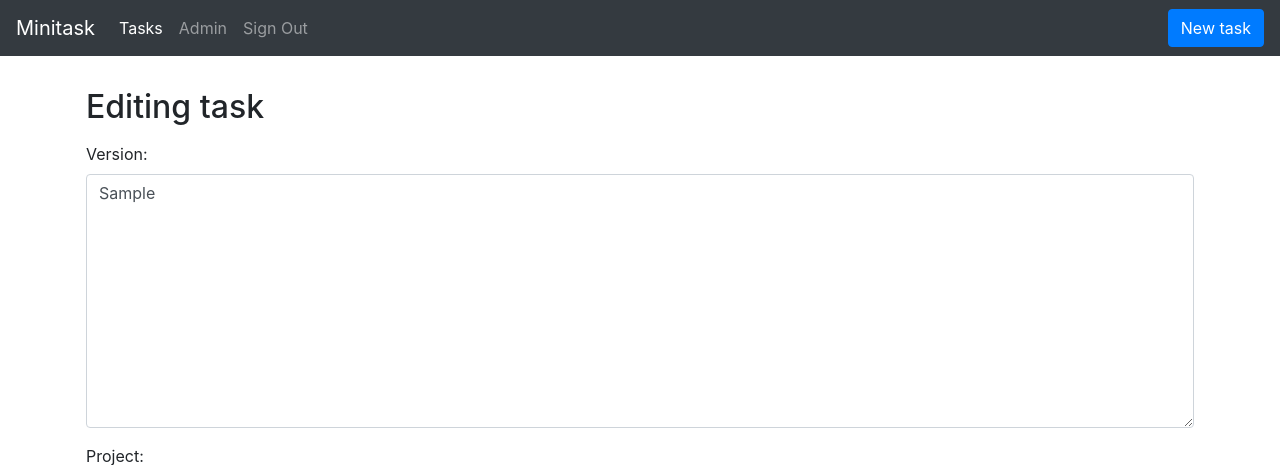
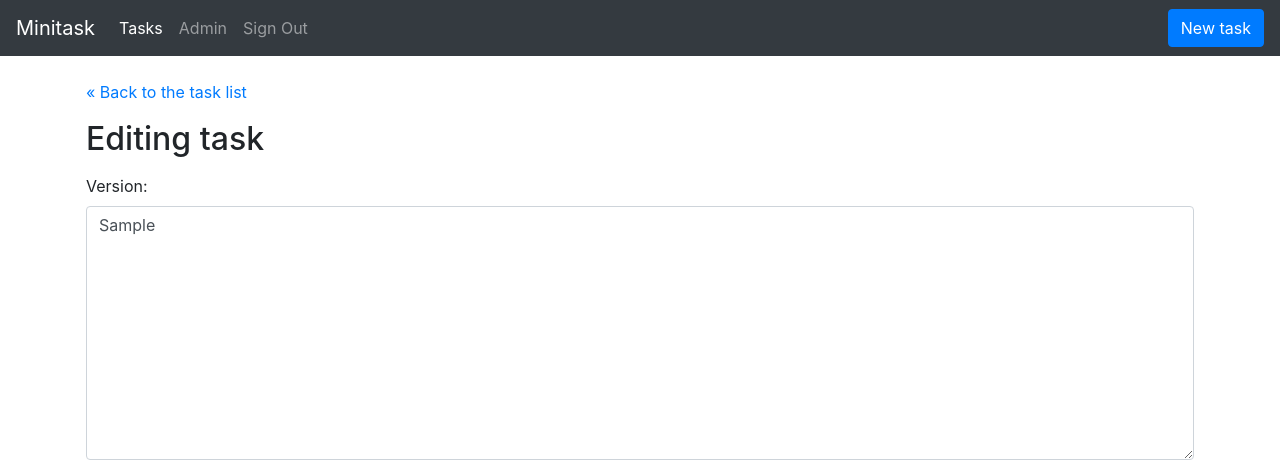
Before and after one commit to salomvary/minitask, a Django app: page /tasks/1/edit in a window 1280 px wide. Shown: the top 465 px of the page. Run offline with Django 3.2, Linux system fonts and the light colour scheme; a user stored in the database is signed in; tables that the repository leaves empty hold one stand-in row (values such as "Sample post"); some libraries are stand-ins or nearby versions.

Commit message:
Add "back to task list" navigation links

```diff
--- a/tasks/templates/index.html
+++ b/tasks/templates/index.html
@@ -29,7 +29,7 @@
       <tr>
         <td>{{task.project}}</td>
         <td>
-          <a href="{% url 'detail' task.id %}">
+          <a href="{% url 'detail' task.id %}{{ form.data|to_query_str }}">
             {{task.title}}
           </a>
         </td>
--- a/tasks/templates/tasks/edit.html
+++ b/tasks/templates/tasks/edit.html
@@ -1,7 +1,15 @@
 {% extends "base.html" %}
 {% load i18n %}
+{% load tasks_extras %}
 {% block title %}{% trans "Editing task" %}{% endblock %}
 {% block content %}
+
+<nav class="my-2">
+    <a href="{% url 'index' %}{{ last_task_filter|to_query_str }}">
+        <span aria-hidden="true">&laquo;</span>
+        {% translate "Back to the task list" %}
+    </a>
+</nav>
 
 <h2 class="my-3">{% trans "Editing task" %}</h2>
 
--- a/tasks/templatetags/tasks_extras.py
+++ b/tasks/templatetags/tasks_extras.py
@@ -1,4 +1,7 @@
+from urllib.parse import urlencode
+
 from django import template
+
 from ..formats import full_name_format
 
 register = template.Library()
@@ -45,3 +48,15 @@ def user_str(user):
             return user.username
     else:
         return user
+
+
+@register.filter(name="to_query_str")
+def to_query_str(mapping):
+    """Turn a mapping into a query string"""
+
+    if mapping:
+        query_str = urlencode(mapping)
+        if len(query_str) > 0:
+            return "?" + query_str
+
+    return ""
--- a/tasks/views.py
+++ b/tasks/views.py
@@ -34,6 +34,10 @@ def index(request):
 
     elif "next_due_date" in request.GET:
         form.next_due_date()
+
+    # "Remember" the last filter query so that the "back to the task list"
+    # links can return to a *filtered* list
+    request.session["last_task_filter"] = form.data
 
     tasks = (
         Task.objects.visible_to_user(request.user)
@@ -79,15 +83,8 @@ def task_detail(request, task_id):
     task = get_object_or_404(Task.objects.visible_to_user(request.user), pk=task_id)
     note_form = NoteForm(request.POST)
     archive_task_form = ArchiveTaskForm(None, instance=task)
-    return render(
-        request,
-        "tasks/detail.html",
-        {
-            "user": request.user,
-            "task": task,
-            "note_form": note_form,
-            "archive_task_form": archive_task_form,
-        },
+    return render_task_detail(
+        request, task, note_form=note_form, archive_task_form=archive_task_form,
     )
 
 
@@ -101,16 +98,8 @@ def edit_task(request, task_id):
             try:
                 form.save()
             except ConcurrentUpdate:
-                return render(
-                    request,
-                    "tasks/edit.html",
-                    {
-                        "user": request.user,
-                        "task": task,
-                        "form": form,
-                        "is_concurrent_update": True,
-                    },
-                    status=409,
+                return render_task_edit(
+                    request, task, form, is_concurrent_update=True, status=409,
                 )
 
             action = request.POST.get("action")
@@ -121,18 +110,9 @@ def edit_task(request, task_id):
             else:
                 return redirect("detail", task.id)
         else:
-            return render(
-                request,
-                "tasks/edit.html",
-                {"user": request.user, "task": task, "form": form},
-                status=400,
-            )
+            return render_task_edit(request, task, form, status=400)
     else:
-        return render(
-            request,
-            "tasks/edit.html",
-            {"user": request.user, "task": task, "form": form},
-        )
+        return render_task_edit(request, task, form)
 
 
 @login_required
@@ -141,21 +121,19 @@ def archive_task(request, task_id):
 
     task = get_object_or_404(Task.objects.visible_to_user(request.user), pk=task_id)
     form = ArchiveTaskForm(request.POST or None, instance=task)
+    note_form = NoteForm()
 
     if request.method == "POST":
         if form.is_valid():
             try:
                 form.save()
             except ConcurrentUpdate:
-                return render(
+                return render_task_detail(
                     request,
-                    "tasks/detail.html",
-                    {
-                        "user": request.user,
-                        "task": task,
-                        "archive_task_form": form,
-                        "is_concurrent_update": True,
-                    },
+                    task,
+                    archive_task_form=form,
+                    note_form=note_form,
+                    is_concurrent_update=True,
                     status=409,
                 )
             return redirect("detail", task.id)
@@ -234,16 +212,45 @@ def create_note(request, task_id):
                 reverse("detail", args=[task.id]) + "#note-" + str(form.instance.id)
             )
         else:
-            return render(
+            return render_task_detail(
                 request,
-                "tasks/detail.html",
-                {
-                    "user": request.user,
-                    "task": task,
-                    "note_form": form,
-                    "archive_task_form": archive_task_form,
-                },
+                task,
+                note_form=form,
+                archive_task_form=archive_task_form,
                 status=400,
             )
     else:
         return redirect("detail", task.id)
+
+
+def render_task_detail(
+    request, task, note_form, archive_task_form, is_concurrent_update=False, **kwargs
+):
+    return render(
+        request,
+        "tasks/detail.html",
+        {
+            "user": request.user,
+            "task": task,
+            "note_form": note_form,
+            "archive_task_form": archive_task_form,
+            "is_concurrent_update": is_concurrent_update,
+            "last_task_filter": request.session.get("last_task_filter"),
+        },
+        **kwargs
+    )
+
+
+def render_task_edit(request, task, form, is_concurrent_update=False, **kwargs):
+    return render(
+        request,
+        "tasks/edit.html",
+        {
+            "user": request.user,
+            "task": task,
+            "form": form,
+            "is_concurrent_update": is_concurrent_update,
+            "last_task_filter": request.session.get("last_task_filter"),
+        },
+        **kwargs
+    )
```
Also changed, not shown: tasks/templates/tasks/detail.html (+7 -0 lines), tasks/tests.py (+48 -0 lines), auth/locale/hu/LC_MESSAGES/django.po, tasks/locale/hu/LC_MESSAGES/django.po, 1 other file.
